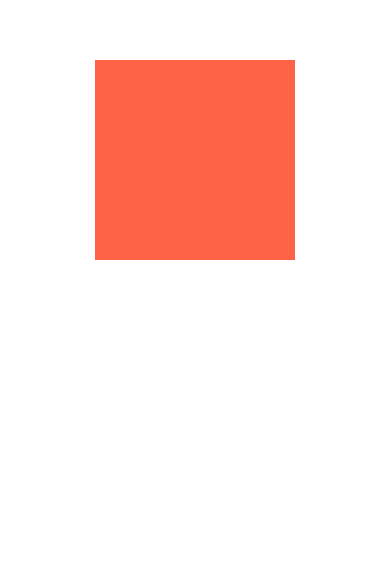
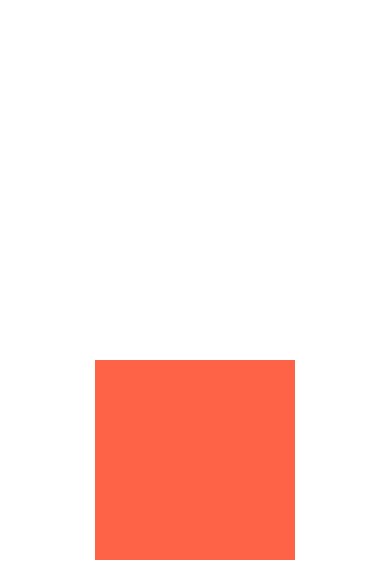
Before and after one commit to verobeach7/react-native-langApp, a React Native app: screen / in a window 390 px wide. Shown: the part 262-844 px from the top of the page. Built offline with nearby package versions, Linux system fonts and the light colour scheme.

Commit message:
React Native Master: Animation(Interpolations)

```diff
--- a/App.js
+++ b/App.js
@@ -1,5 +1,5 @@
 import React, { useEffect, useRef, useState } from "react";
-import { Animated, TouchableOpacity } from "react-native";
+import { Animated, Pressable } from "react-native";
 import styled from "styled-components/native";
 
 const Container = styled.View`
@@ -17,34 +17,42 @@ const Box = styled.View`
 const AnimatedBox = Animated.createAnimatedComponent(Box);
 
 export default function App() {
-  // 애니메이션이 끝나면 toggleUp에 의해 State가 변하므로 리랜더링이 일어남.
-  // 이로 인해 모든 값이 initial value로 재설정되어 원래 자리로 돌아감.
   const [up, setUp] = useState(false);
-  // 리랜더링되면 원래는 초기값으로 리랜더링되지만 useRef를 사용하면 이를 막을 수 있음
-  const Y = useRef(new Animated.Value(0)).current;
-  // up의 value를 바꿔줌
+  const Y_POSITION = useRef(new Animated.Value(300)).current;
   const toggleUp = () => setUp((prev) => !prev);
 
   const moveUp = () => {
-    Animated.timing(Y, {
-      toValue: up ? 200 : -200,
-      // Bridge를 통하지 않고 모든 것을 Native로 보냄
+    Animated.timing(Y_POSITION, {
+      toValue: up ? 300 : -300,
       useNativeDriver: true,
+      duration: 2000,
     }).start(toggleUp);
   };
-  // Animated State는 애니메이션 값을 보여줌
-  Y.addListener(() => console.log("Animated State: ", Y));
-  // Component State는 객체가 랜더링 되었던 위치의 value를 보여줌
-  console.log("Component State: ", Y);
+
+  const opacity = Y_POSITION.interpolate({
+    inputRange: [-300, -100, 100, 300],
+    outputRange: [1, 0, 0, 1],
+  });
+  const borderRadius = Y_POSITION.interpolate({
+    inputRange: [-300, 300],
+    outputRange: [100, 0],
+  });
+  Y_POSITION.addListener(() => {
+    console.log("Y Value: ", Y_POSITION);
+    console.log("opacity Value: ", opacity);
+    console.log("borderRadius Value: ", borderRadius);
+  });
   return (
     <Container>
-      <TouchableOpacity onPress={moveUp}>
+      <Pressable onPress={moveUp}>
         <AnimatedBox
           style={{
-            transform: [{ translateY: Y }],
+            borderRadius,
+            opacity,
+            transform: [{ translateY: Y_POSITION }],
           }}
         />
-      </TouchableOpacity>
+      </Pressable>
     </Container>
   );
 }
```
